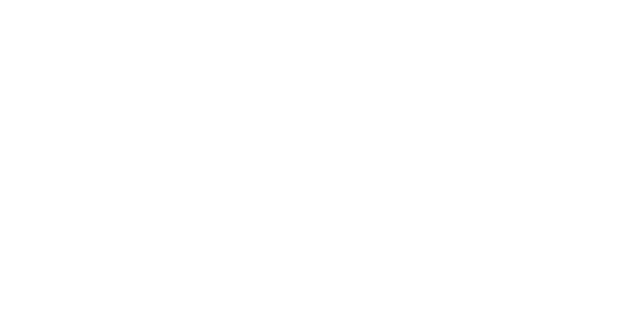
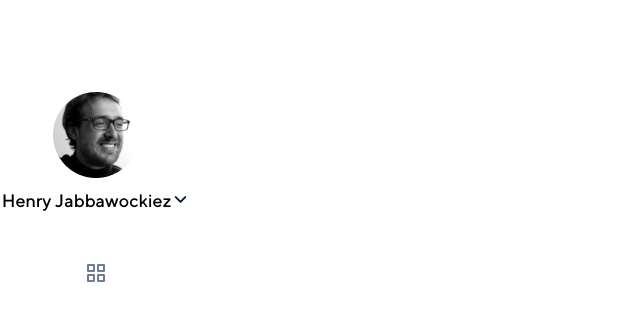
Before and after one commit to AbdurrahmanSogbesan/chat-page, a Vue app: page / in a window 1280 px wide. Shown: the top 320 px of the page, without its empty margins (0-640 px from the left). Built offline with nearby package versions, Linux system fonts and the light colour scheme.

Commit message:
started sidebar

```diff
--- a/src/App.vue
+++ b/src/App.vue
@@ -1,13 +1,20 @@
 <template>
-  <div id="app">
-    <div class="sidebar"></div>
+  <div id="app" class="d-flex align-items-start">
+    <div>
+      <SideBar />
+    </div>
     <div class="chat-section"></div>
   </div>
 </template>
 
 <script>
+import SideBar from "./components/SideBar.vue";
+
 export default {
   name: "App",
+  components: {
+    SideBar,
+  },
 };
 </script>
 
--- a/src/assets/css/main.css
+++ b/src/assets/css/main.css
@@ -1,12 +1,18 @@
 @import "./bootstrap-grid.min.css";
 
 @font-face {
-    font-family: 'TT Norms Medium';
-    font-style: normal;
-    font-weight: normal;
-    src: local('TT Norms Medium'), url('../fonts/TTNorms-Medium.woff') format('woff');
+  font-family: "TT Norms Medium";
+  font-style: normal;
+  font-weight: normal;
+  src: local("TT Norms Medium"),
+    url("../fonts/TTNorms-Medium.woff") format("woff");
 }
 
 html {
-    font-family:'TT Norms Medium';
+  font-family: "TT Norms Medium";
+  width: 100%;
 }
+
+body {
+  margin: 0;
+}
--- a/src/components/HomeIcon.vue
+++ b/src/components/HomeIcon.vue
@@ -33,7 +33,7 @@
           />
         </mask>
         <g mask="url(#mask0)">
-          <g id="&#240;&#159;&#142;&#168; Color">
+          <g>
             <rect id="Base" width="24" height="24" fill="#707C97" />
           </g>
         </g>
--- /dev/null
+++ b/src/components/SideBar.vue
@@ -0,0 +1,41 @@
+<template>
+  <div class="sidebar-container d-flex flex-column align-items-center">
+    <div>
+      <img src="@/assets/img/Mask Group (4).png" alt="" class="image mb-2" />
+    </div>
+    <div class="d-flex mb-5">
+      <span>Henry Jabbawockiez</span><ArrowIcon />
+    </div>
+    <SideBarItems />
+  </div>
+</template>
+
+<script>
+import ArrowIcon from "./ArrowIcon.vue";
+import SideBarItems from "./SideBarItems.vue";
+export default {
+  components: {
+    ArrowIcon,
+    SideBarItems,
+  },
+};
+</script>
+
+<style lang="scss" scoped>
+.sidebar-container {
+  position: fixed;
+  top: 0;
+  bottom: 0;
+  left: 0;
+  height: 100vh;
+  width: 15%;
+  background: #FFFFFF;
+
+  span {
+    font-size: 18px;
+  }
+}
+.image {
+  padding-top: 92px;
+}
+</style>
--- /dev/null
+++ b/src/components/SideBarItem.vue
@@ -0,0 +1,15 @@
+<template>
+    <div>
+
+    </div>
+</template>
+
+<script>
+    export default {
+
+    }
+</script>
+
+<style lang="scss" scoped>
+
+</style>
--- /dev/null
+++ b/src/components/SideBarItems.vue
@@ -0,0 +1,21 @@
+<template>
+  <div>
+    <SideBarItem />
+    <HomeIcon />
+  </div>
+</template>
+
+<script>
+import HomeIcon from "./HomeIcon.vue";
+import SideBarItem from "./SideBarItem.vue";
+
+export default {
+  components: {
+    SideBarItem,
+    HomeIcon,
+  },
+};
+</script>
+
+<style lang="scss" scoped>
+</style>
```
Also changed, not shown: src/assets/img/Mask Group (4).png (added).
